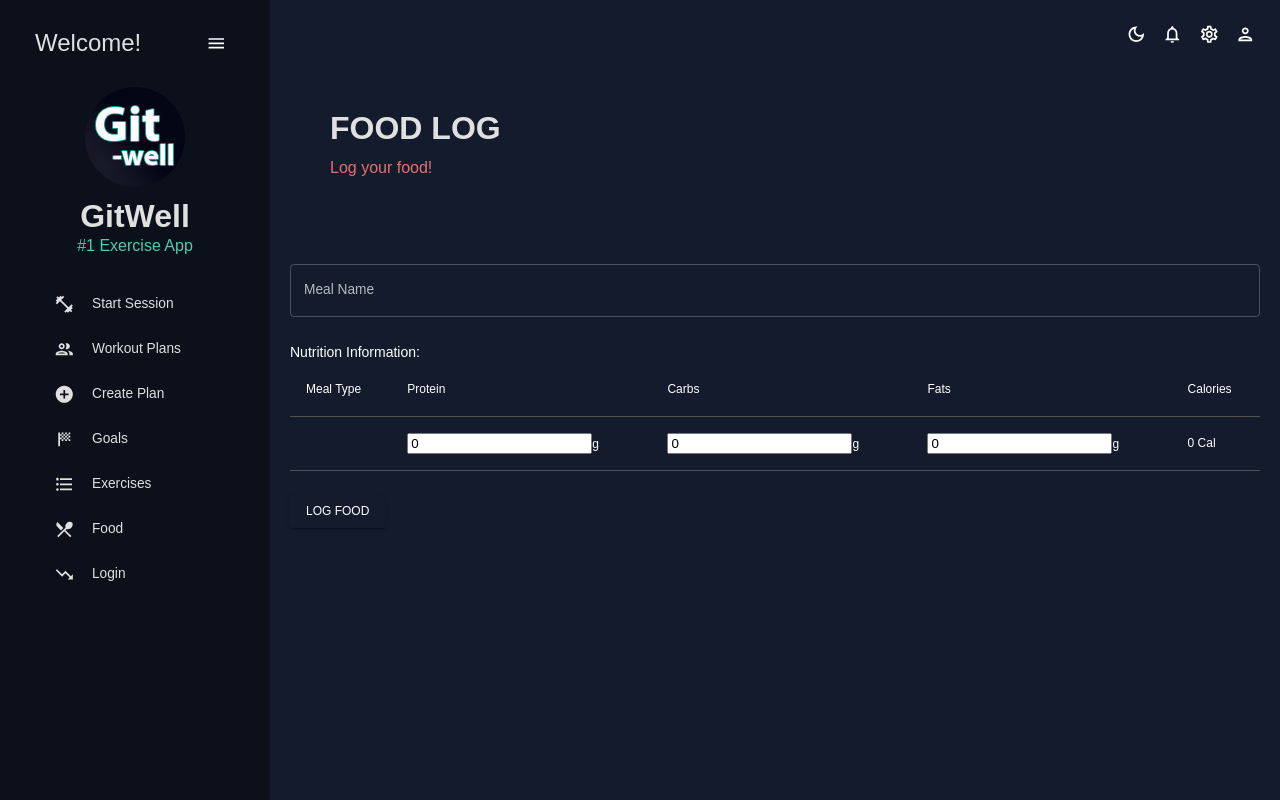
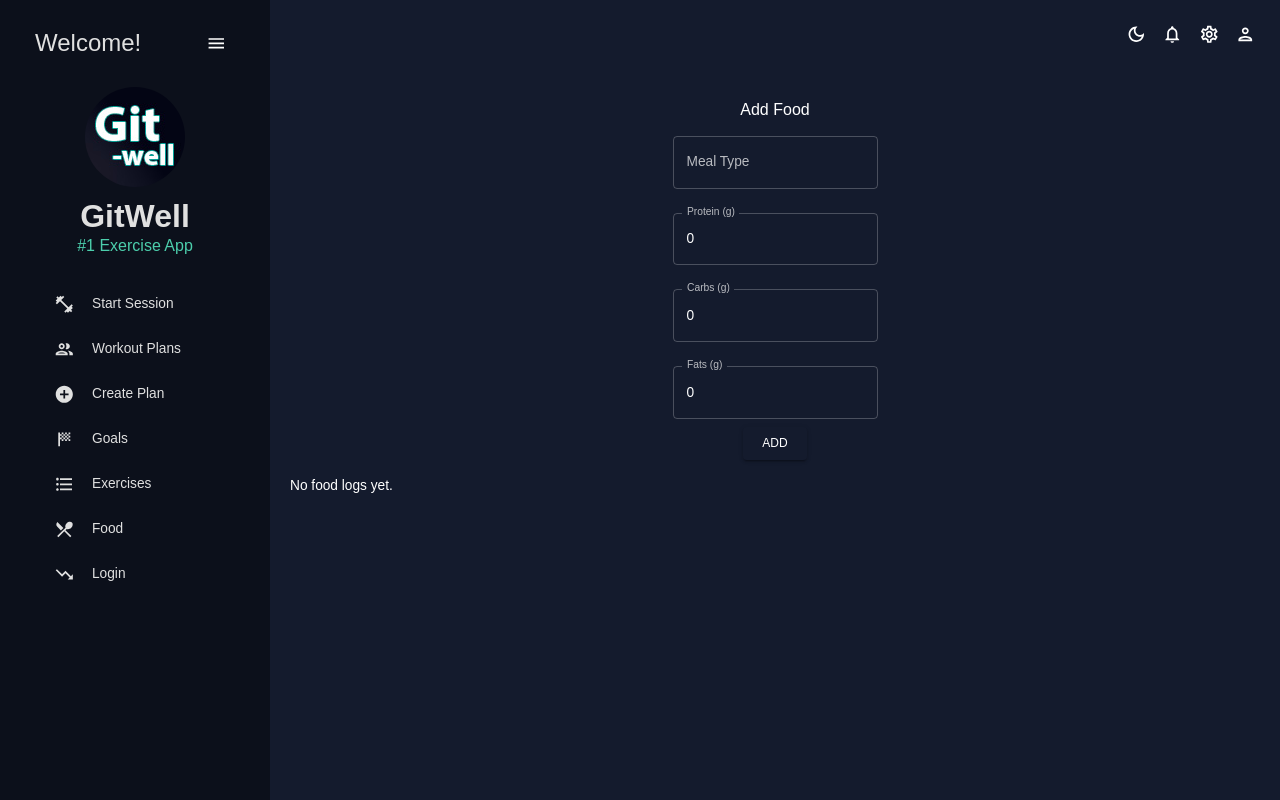
Before and after one commit to haydenagh/cs1530, a React (Create React App) app: page /food in a window 1280 px wide. Built offline with nearby package versions, Linux system fonts and the light colour scheme.

Commit message:
Add files via upload

```diff
--- a/src/scenes/food/index.jsx
+++ b/src/scenes/food/index.jsx
@@ -1,13 +1,15 @@
-import { Box,TextField,Button,Typography,Table,TableBody,TableCell,TableHead,TableRow,} from "@mui/material";
-  import React, { useState } from "react";
-  import Header from "../../components/Header";
+// Food.js
+import { useContext, useState } from 'react';
+import { Box, TextField, Button, Typography, Table, TableBody, TableCell, TableHead, TableRow } from '@mui/material';
+import Header from '../../components/Header';
+import { LogContext } from '../../LogContext';
 
 const Food = () => {
-    const [mealType, setMealType] = useState("");
+  const { foodLogs, handleSubmit } = useContext(LogContext);
+  const [mealType, setMealType] = useState('');
   const [protein, setProtein] = useState(0);
   const [carbs, setCarbs] = useState(0);
   const [fats, setFats] = useState(0);
-    const [foodLogs, setFoodLogs] = useState([]);
 
   const handleMealTypeChange = (event) => {
     setMealType(event.target.value);
@@ -25,7 +27,7 @@ import { Box,TextField,Button,Typography,Table,TableBody,TableCell,TableHead,Tab
     setFats(Number(event.target.value));
   };
 
-    const handleSubmit = (event) => {
+  const handleFormSubmit = (event) => {
     event.preventDefault();
     const newFoodLog = {
       mealType,
@@ -34,8 +36,8 @@ import { Box,TextField,Button,Typography,Table,TableBody,TableCell,TableHead,Tab
       fats,
       calories: protein * 4 + carbs * 4 + fats * 8,
     };
-      setFoodLogs([newFoodLog, ...foodLogs]);
-      setMealType("");
+    handleSubmit(newFoodLog);
+    setMealType('');
     setProtein(0);
     setCarbs(0);
     setFats(0);
@@ -50,122 +52,86 @@ import { Box,TextField,Button,Typography,Table,TableBody,TableCell,TableHead,Tab
       return acc;
     },
     { protein: 0, carbs: 0, fats: 0, calories: 0 }
-    );
-
-    return (
+  );return (
     <Box m="20px">
       <div>
-        <Box display="flex" justifyContent="space-between" alignItems="center" margin={5}>
-        <Header title="FOOD LOG" subtitle="Log your food!" />
-        </Box>
-    </div>
-            <Box m="40px 0">
-                <form onSubmit={handleSubmit}>
+        <Header />
+        <form onSubmit={handleFormSubmit}>
+          <Box display="flex" flexDirection="column" alignItems="center" mb={2}>
+            <Typography variant="h5">Add Food</Typography>
             <TextField
-                        label="Meal Name"
+              label="Meal Type"
               variant="outlined"
-                        fullWidth
+              margin="normal"
               value={mealType}
               onChange={handleMealTypeChange}
+            />
+            <TextField
+              label="Protein (g)"
+              variant="outlined"
               margin="normal"
+              type="number"
+              value={protein}
+              onChange={handleProteinChange}
             />
-                    <Box mt={2}>
-                        <Typography variant="h6">Nutrition Information:</Typography>
+            <TextField
+              label="Carbs (g)"
+              variant="outlined"
+              margin="normal"
+              type="number"
+              value={carbs}
+              onChange={handleCarbsChange}
+            />
+            <TextField
+              label="Fats (g)"
+              variant="outlined"
+              margin="normal"
+              type="number"
+              value={fats}
+              onChange={handleFatsChange}
+            />
+            <Button variant="contained" color="primary" type="submit">
+              Add
+            </Button>
+          </Box>
+        </form>
+        {foodLogs.length > 0 ? (
+          <Box mb={2}>
             <Table>
               <TableHead>
                 <TableRow>
                   <TableCell>Meal Type</TableCell>
-                                    <TableCell>Protein</TableCell>
-                                    <TableCell>Carbs</TableCell>
-                                    <TableCell>Fats</TableCell>
+                  <TableCell>Protein (g)</TableCell>
+                  <TableCell>Carbs (g)</TableCell>
+                  <TableCell>Fats (g)</TableCell>
                   <TableCell>Calories</TableCell>
                 </TableRow>
               </TableHead>
               <TableBody>
-                                <TableRow>
-                                    <TableCell>{mealType}</TableCell>
-                                    <TableCell>
-                                        <input
-                                            type="number"
-                                            name="protein"
-                                            value={protein}
-                                            onChange={handleProteinChange}
-                                        />
-                                        g
-                                    </TableCell>
-                                    <TableCell>
-                                        <input
-                                            type="number"
-                                            name="carbs"
-                                            value={carbs}
-                                            onChange={handleCarbsChange}
-                                        />
-                                        g
-                                    </TableCell>
-                                    <TableCell>
-                                        <input
-                                            type="number"
-                                            name="fats"
-                                            value={fats}
-                                            onChange={handleFatsChange}
-                                        />
-                                        g
-                                    </TableCell>
-                                    <TableCell>
-                                        {protein * 4 + carbs * 4 + fats * 9} Cal
-                                    </TableCell>
-                                </TableRow>
                 {foodLogs.map((log, index) => (
                   <TableRow key={index}>
                     <TableCell>{log.mealType}</TableCell>
-                                        <TableCell>{log.protein}g</TableCell>
-                                        <TableCell>{log.carbs}g</TableCell>
-                                        <TableCell>{log.fats}g</TableCell>
-                                        <TableCell>{log.calories} Cal</TableCell>
+                    <TableCell>{log.protein}</TableCell>
+                    <TableCell>{log.carbs}</TableCell>
+                    <TableCell>{log.fats}</TableCell>
+                    <TableCell>{log.calories}</TableCell>
                   </TableRow>
                 ))}
-                            </TableBody>
-                        </Table>
-                    </Box>
-                    <Box mt={3}>
-                        <Button variant="contained" type="submit">
-                            Log Food
-                        </Button>
-                    </Box>
-                </form>
-                {foodLogs.length > 0 && (
-                    <Box mt={3}>
-                        <Typography variant="h6">Total Macros:</Typography>
-                        <Table>
-                            <TableHead>
                 <TableRow>
-                                    <TableCell>Macro</TableCell>
                   <TableCell>Total</TableCell>
-                                </TableRow>
-                            </TableHead>
-                            <TableBody>
-                                <TableRow>
-                                    <TableCell>Protein</TableCell>
-                                    <TableCell>{macros.protein}g</TableCell>
-                                </TableRow>
-                                <TableRow>
-                                    <TableCell>Carbs</TableCell>
-                                    <TableCell>{macros.carbs}g</TableCell>
-                                </TableRow>
-                                <TableRow>
-                                    <TableCell>Fats</TableCell>
-                                    <TableCell>{macros.fats}g</TableCell>
-                                </TableRow>
-                                <TableRow>
-                                    <TableCell>Total Calories</TableCell>
-                                    <TableCell>{macros.calories} Cal</TableCell>
+                  <TableCell>{macros.protein}</TableCell>
+                  <TableCell>{macros.carbs}</TableCell>
+                  <TableCell>{macros.fats}</TableCell>
+                  <TableCell>{macros.calories}</TableCell>
                 </TableRow>
               </TableBody>
             </Table>
           </Box>
+        ) : (
+          <Typography>No food logs yet.</Typography>
         )}
+      </div>
     </Box>
-        </Box>
-    );}
-
+  );
+        }
         export default Food;
```
Lines whose indentation alone changed are shown as unchanged.
